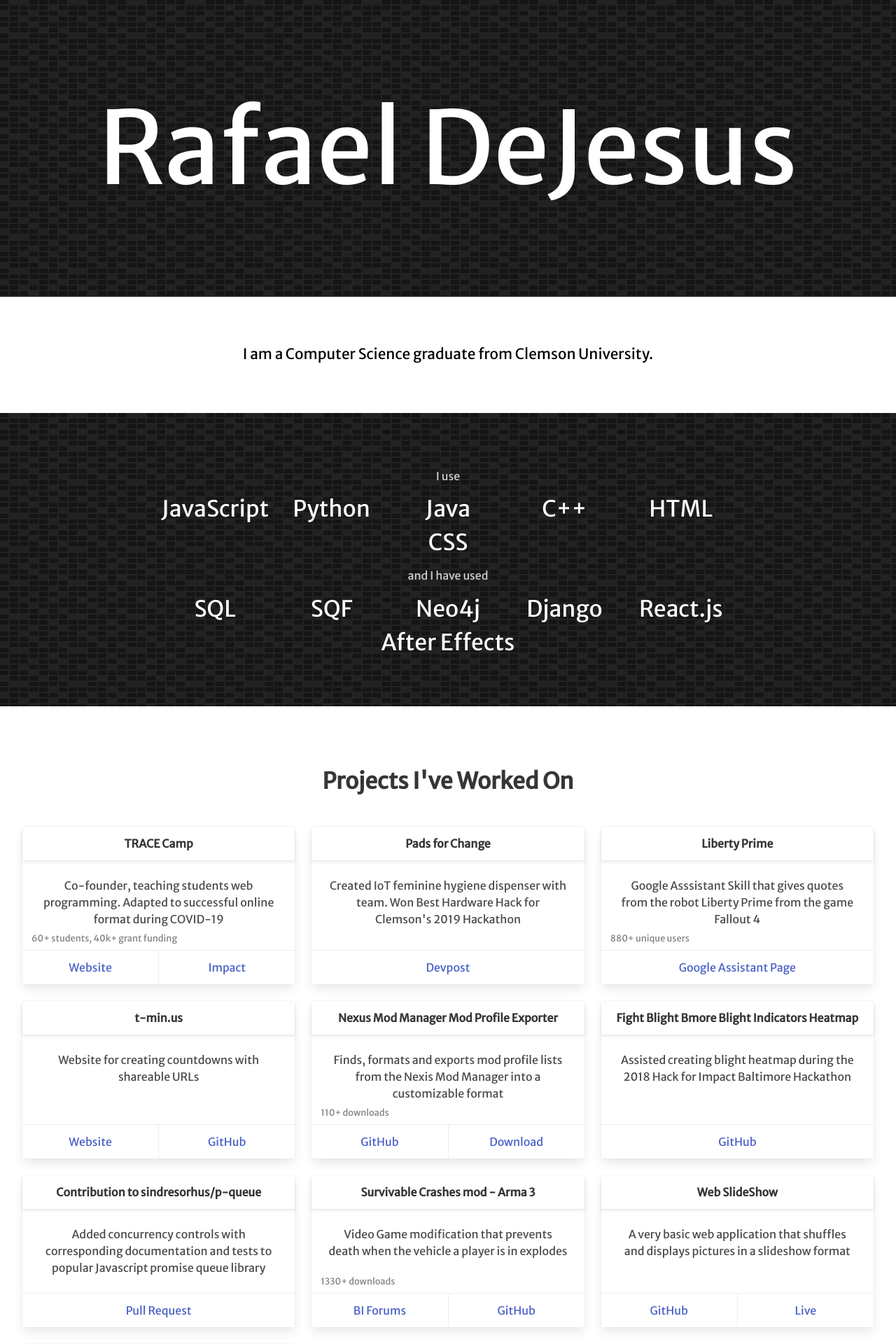
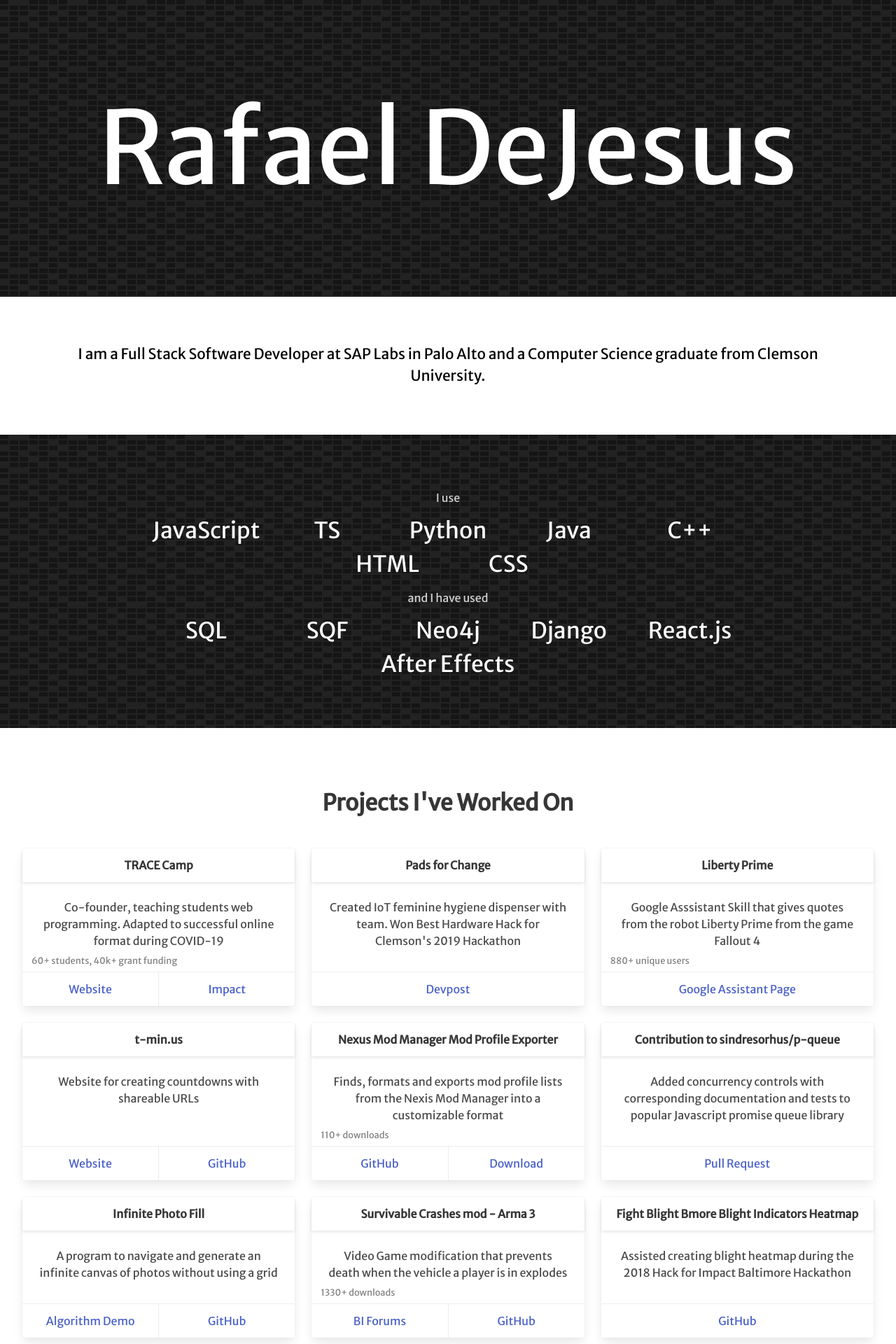
Before and after one commit to Rafael09ED/rafael09ed.github.io, a React (Create React App) app: page / in a window 1280 px wide. Shown: the top 1920 px of the page at 70% size. Built offline with nearby package versions, Linux system fonts and the light colour scheme.

Commit message:
Update preperation for 2021

```diff
--- a/src/App.css
+++ b/src/App.css
@@ -60,9 +60,10 @@
     }
  }
 
-
 .Title-Subtext {
     font-size: 1.3em;
+    width: 90vw;
+    max-width: 1200px;
 }
 
 .github_logo {
@@ -100,8 +101,8 @@
 
 .my_list > div {
     font-size: 2em;
-    margin-left: .1em;
-    margin-right: .1em;
+    margin-left: .2em;
+    margin-right: .2em;
     color: white;
     flex: 0 0 5em;
 }
@@ -139,3 +140,7 @@
     text-align: center;
     display: block !important;
 }
+
+.card .card-image .image img {
+    object-fit: cover;
+}
--- a/src/App.js
+++ b/src/App.js
@@ -7,8 +7,6 @@ import 'bulma/css/bulma.css';
 import ProjectCard from "./ProjectCard";
 import projects from "./data/projects.json"
 import skillsData  from "./data/skills.json";
-
-//import skills from "./data/skills.json"
 
 
 class App extends Component {
@@ -56,7 +54,7 @@ class App extends Component {
                 </div>
                 <div className="Section">
                     <p className="Title-Subtext primaryContent center_text">
-                        I am a Computer Science graduate from Clemson University.
+                        I am a Full Stack Software Developer at SAP Labs in Palo Alto and a Computer Science graduate from Clemson University.
                     </p>
                 </div>
                 <div className="Section dark_grey patternedFixedBg">
@@ -89,7 +87,7 @@ class App extends Component {
                     <br/>
                 </div>
                 <div className="Section black patternedFixedBg">
-                    <p className="">Created 2020 by Rafael DeJesus</p>
+                    <p className="">Created 2021 by Rafael DeJesus</p>
                 </div>
             </div>
         );
--- a/src/data/projects.json
+++ b/src/data/projects.json
@@ -6,7 +6,8 @@
     "primaryText": "Website",
     "primaryLink": "https://tracecamp.com/",
     "secondaryText": "Impact",
-    "secondaryLink": "https://www.notion.so/TRACE-Camp-s-Impact-3208ffd1b90948ceba650a2f48dc1308"
+    "secondaryLink": "https://www.notion.so/TRACE-Camp-s-Impact-3208ffd1b90948ceba650a2f48dc1308",
+    "photoURL": "https://tracecamp.com/static/bd648f5e582db9491a32b93c99267e43/ab9f8/splash.webp"
   },
   {
     "title" : "Pads for Change",
@@ -39,16 +40,18 @@
     "secondaryLink": "https://github.com/Rafael09ED/NMMModProfileExporter/releases"
   },
   {
-    "title" : "Fight Blight Bmore Blight Indicators Heatmap",
-    "body": "Assisted creating blight heatmap during the 2018 Hack for Impact Baltimore Hackathon",
-    "primaryText": "GitHub",
-    "primaryLink": "https://github.com/chrisuehlinger/bmore-blight-map"
-  },
-  {
     "title" : "Contribution to sindresorhus/p-queue",
     "body": "Added concurrency controls with corresponding documentation and tests to popular Javascript promise queue library",
     "primaryText": "Pull Request",
     "primaryLink": "https://github.com/sindresorhus/p-queue/pull/35"
+  },
+  {
+    "title" : "Infinite Photo Fill",
+    "body": "A program to navigate and generate an infinite canvas of photos without using a grid",
+    "primaryText": "Algorithm Demo",
+    "primaryLink": "https://rafaeldejesus.com/photoFill/",
+    "secondaryText": "GitHub",
+    "secondaryLink": "https://github.com/Rafael09ED/photoFill"
   },
   {
     "title" : "Survivable Crashes mod - Arma 3",
@@ -58,6 +61,12 @@
     "primaryLink": "https://forums.bohemia.net/forums/topic/190516-survivable-crashes-shoot-downs-mod/",
     "secondaryText": "GitHub",
     "secondaryLink": "https://github.com/Rafael09ED/Arma/tree/master/mods/Survivable%20Crashes"
+  },
+  {
+    "title" : "Fight Blight Bmore Blight Indicators Heatmap",
+    "body": "Assisted creating blight heatmap during the 2018 Hack for Impact Baltimore Hackathon",
+    "primaryText": "GitHub",
+    "primaryLink": "https://github.com/chrisuehlinger/bmore-blight-map"
   },
   {
     "title" : "Web SlideShow",
--- a/src/data/skills.json
+++ b/src/data/skills.json
@@ -1,7 +1,7 @@
 [
   {
     "title": "I use",
-    "list": ["JavaScript", "Python", "Java", "C++", "HTML", "CSS"]
+    "list": ["JavaScript", "TS", "Python", "Java", "C++", "HTML", "CSS"]
   },
   {
     "title": "and I have used",
```
Also changed, not shown: 2 other files (tests, documents, lock files or other folders).
